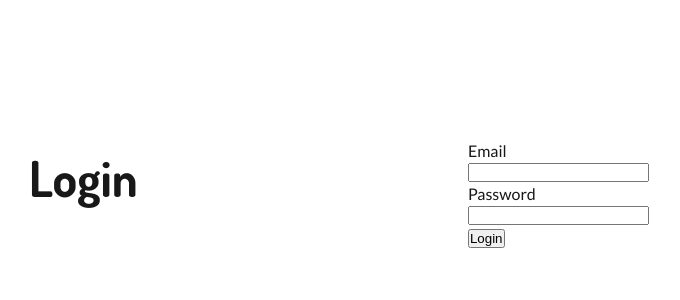
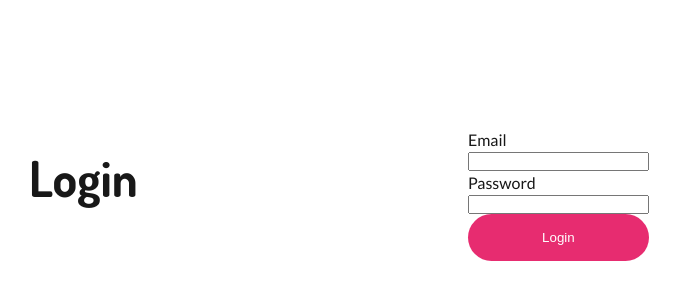
Before and after one commit to AlejandroDeWolf/donut-configurator-admin, a React (Vite) app: page / in a window 1280 px wide. Shown: the part 206-506 px from the top of the page, without its empty margins (301-981 px from the left). Built offline with nearby package versions, Linux system fonts and the light colour scheme.

Commit message:
refactor: format code

```diff
--- a/src/components/LoginForm.jsx
+++ b/src/components/LoginForm.jsx
@@ -11,7 +11,9 @@ const Form = () => {
         <label htmlFor="password">Password</label>
         <input type="password" name="password" id="password" />
       </div>
-      <button type="submit">Login</button>
+      <button type="submit" className="btn form__btn">
+        Login
+      </button>
     </form>
   );
 };
```
